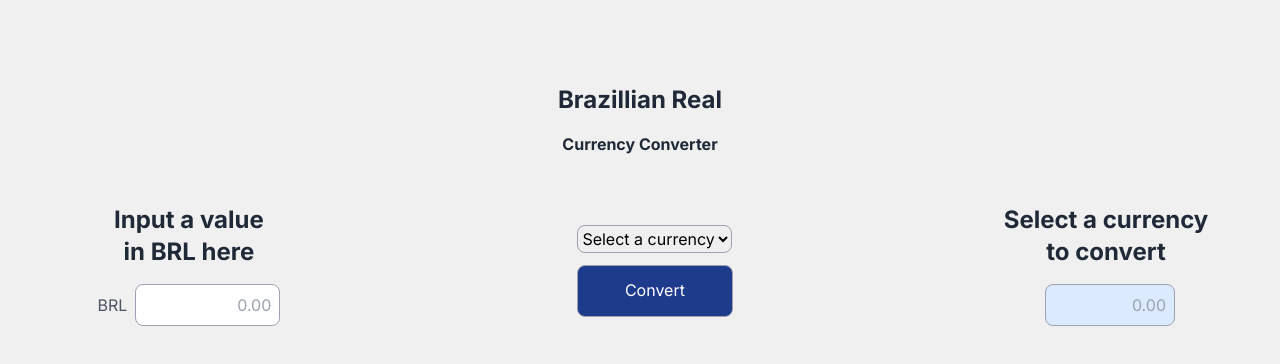
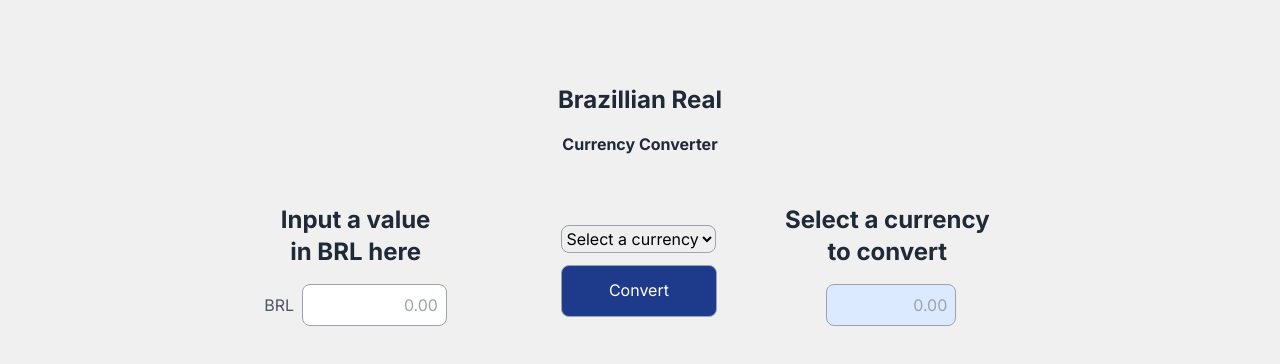
Before and after one commit to vicovaporub/brl-currency-exchange-app, a Next.js app: page / in a window 1280 px wide. Shown: the top 364 px of the page. Built offline with nearby package versions, Linux system fonts and the light colour scheme.

Commit message:
fix: fixed styles

```diff
--- a/src/components/AppContainer.tsx
+++ b/src/components/AppContainer.tsx
@@ -9,7 +9,7 @@ export const AppContainer = () => {
   const [selectedCurrencySymbol, setSelectedCurrencySymbol] = useState(``);
 
   return (
-    <div className="flex flex-col sm:flex-row sm:justify-center sm:items-center mt-[10rem] ">
+    <div className="flex flex-col sm:flex-row sm:justify-center sm:items-center space-x-4 mt-[10rem] sm:mr-[4.5rem]">
       <BrlValue />
       <ConvertComponent
         setCurrencyValue={setConversionValue}
```
